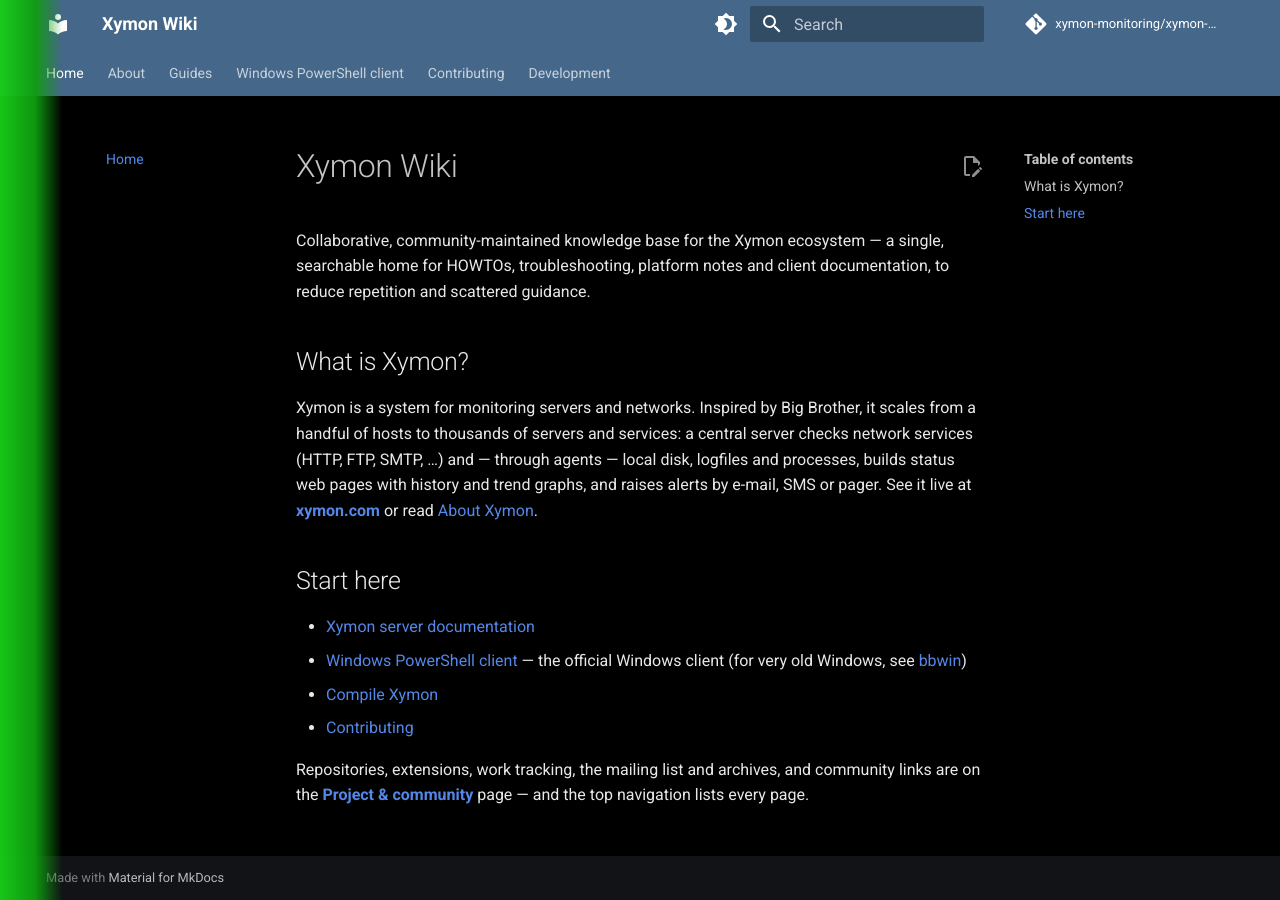
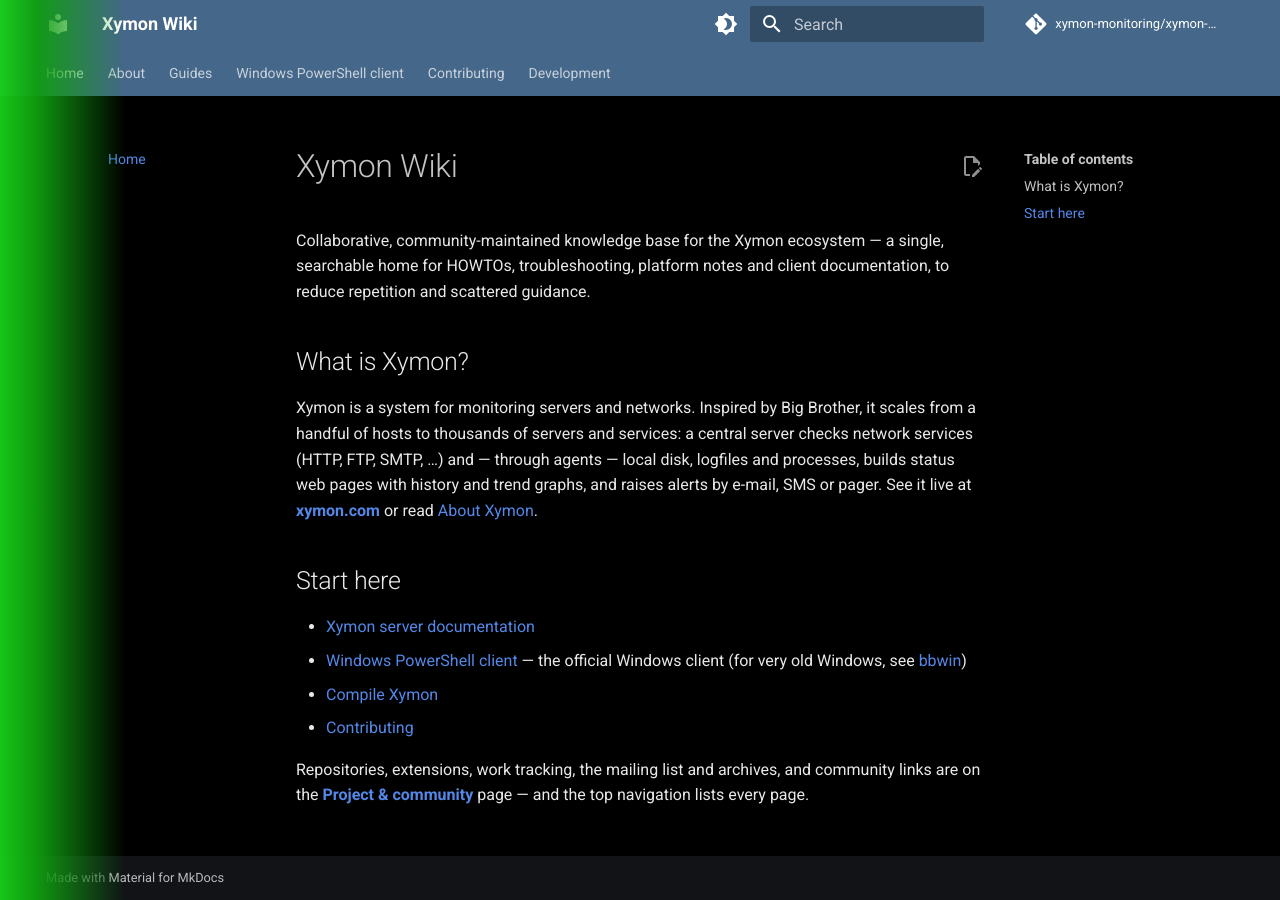
Before and after one commit to xymon-monitoring/xymon-wiki, an MkDocs documentation site: the page built from docs/index.md, in a window 1280 px wide. Built offline with MkDocs 1.6.1 and Material for MkDocs 9.7.7, drawn with Linux system fonts in a browser that asks for light colours; comment, search, counter and statistics services are not loaded.

Commit message:
style: restore full-width green band; indent nav text to ~50% of it
Keep the original band gradient (full 125px, fading to transparent) and start
the navigation text at ~62px — about mid-band, where the green has faded — so
text never sits on the strong green.

```diff
--- a/docs/stylesheets/xymon.css
+++ b/docs/stylesheets/xymon.css
@@ -59,16 +59,14 @@
   left: 0;
   bottom: 0;
   width: 125px;
-  /* Strong green only in the LEFT HALF, fully transparent by mid-band, so text
-     to the right stays readable. */
-  background: linear-gradient(to right, #18d018 0%, #0f9e0f 28%, rgba(0, 0, 0, 0) 50%);
+  background: linear-gradient(to right, #18d018 0%, #0f9e0f 30%, rgba(0, 0, 0, 0) 100%);
   opacity: 0.95;
   pointer-events: none;
   z-index: 1000;
 }
 
-/* Keep the left navigation off the strong (left) half of the green band so its
-   text stays readable — indent it past the band's coloured part. */
+/* Band stays full-width; keep the left navigation text out of its green half —
+   start it at ~50% of the band (62px), where the gradient has faded. */
 .md-sidebar--primary {
-  padding-left: 3rem;
+  padding-left: 62px;
 }
```
